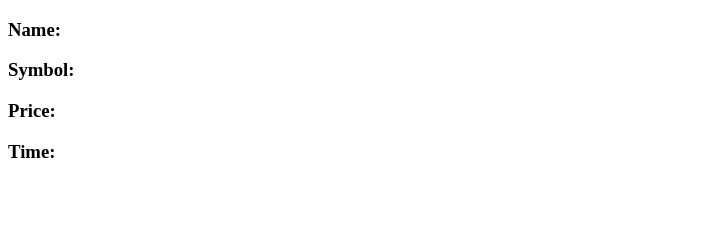
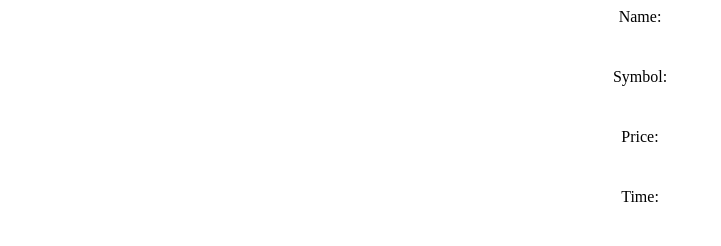
Before and after one commit to naomansaeed/stock-ticker-app, a plain HTML site: page index.html in a window 1280 px wide. Shown: the whole page, without its empty margins (0-721 px from the left). Drawn offline with Linux system fonts and the light colour scheme.

Commit message:
basic styling.

```diff
--- a/index.html
+++ b/index.html
@@ -3,14 +3,18 @@
 <head>
     <meta charset="UTF-8">
     <meta name="viewport" content="width=device-width, initial-scale=1.0">
+    <link rel="stylesheet" href="style.css">
     <title>Stock Ticker</title>
 </head>
 <body>
-    <div>
-        <h3>Name:</h3> <p></p>
-        <h3>Symbol:</h3> <p></p>
-        <h3>Price:</h3> <p></p> <!--According to the provided diagram for the end result, the triangle is supposed to be displayed after the numerical value of the price-->
-        <h3>Time:</h3> <p></p>
-    </div>
+    <main>
+        <div class="stock-card">
+            <span class="label">Name:</span> <p id="name-el"></p>
+            <span class="label">Symbol:</span> <p id="symbol-el"></p>
+            <span class="label">Price:</span> <p id="price-el"><span id="trend-icon"></span></p>
+            <span class="label">Time:</span> <p id="time-el"></p>
+        </div>
+    </main>
+    <script></script>
 </body>
 </html>
--- a/style.css
+++ b/style.css
@@ -0,0 +1,19 @@
+.stock-card {
+    display: flex;
+    flex-direction: column;
+    text-align: center;
+    justify-content: center;
+    gap: 5px;
+}
+
+.trend-up{
+    color: green;
+}
+
+.trend-down{
+    color: red;
+}
+
+.trend-unchanged{
+    color: gray;
+}
```
